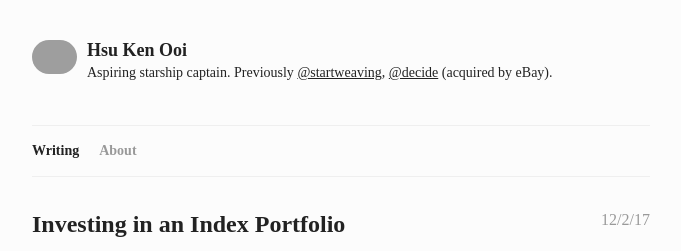
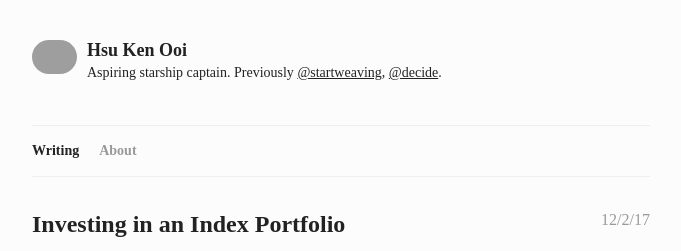
Before and after one commit to hsukenooi/hsukenooi.github.com, a Jekyll site: the page built from index.html, in a window 1280 px wide and 900 px high. Shown: the top 251 px of the window, without its empty margins (299-980 px from the left). Built offline with Jekyll 4.4.1, drawn with Linux system fonts in a browser that asks for light colours; grey boxes are pictures that could not be loaded.

Commit message:
remove acquired

```diff
--- a/_layouts/default.html
+++ b/_layouts/default.html
@@ -27,7 +27,7 @@
       <div id="header" class="content">
         <a id="picture-me" href="/"><img src="https://pbs.twimg.com/profile_images/484471682145349633/6YX24Hyo_400x400.jpeg" width="45"></a>
         <h2>Hsu Ken Ooi</h2>
-        <p>Aspiring starship captain. Previously <a href="https://twitter.com/startweaving">@startweaving</a>, <a href="https://twitter.com/decide">@decide</a> (acquired by eBay).</p>
+        <p>Aspiring starship captain. Previously <a href="https://twitter.com/startweaving">@startweaving</a>, <a href="https://twitter.com/decide">@decide</a>.</p>
       </div>
     </header>
     <nav class="content">
```
